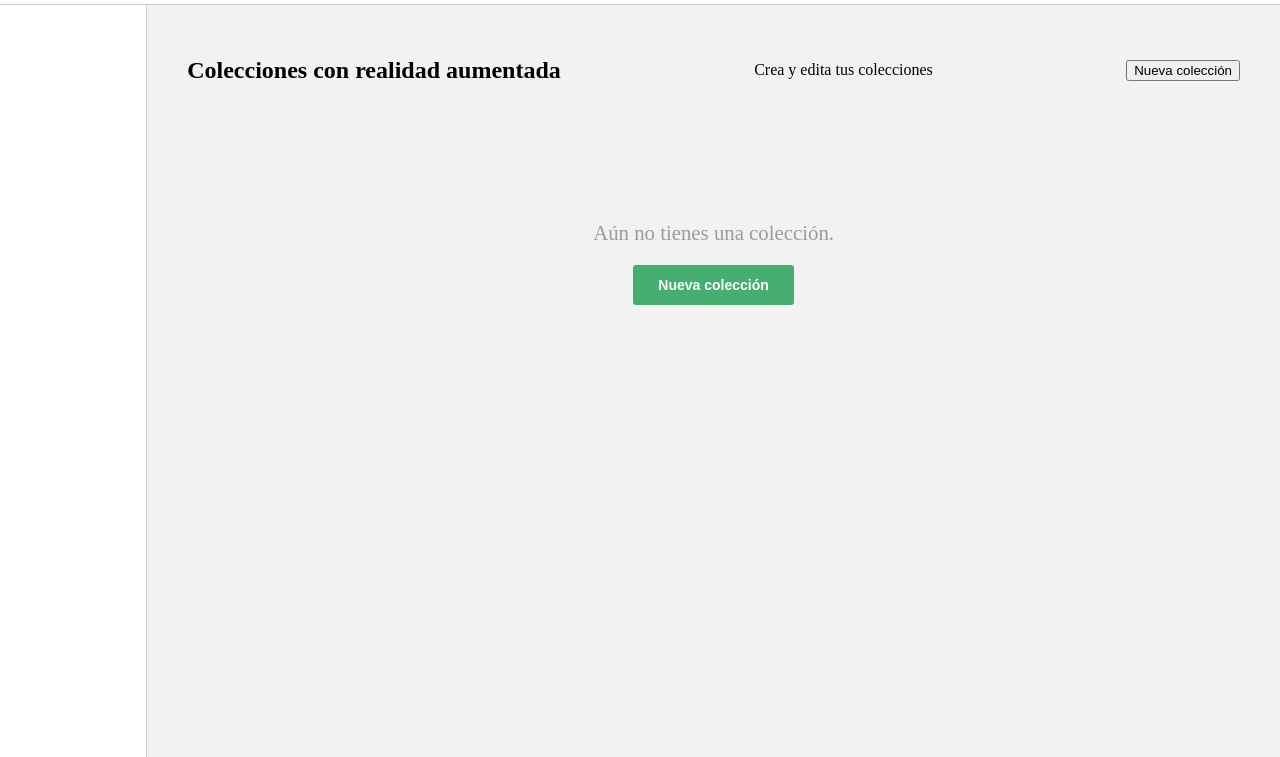
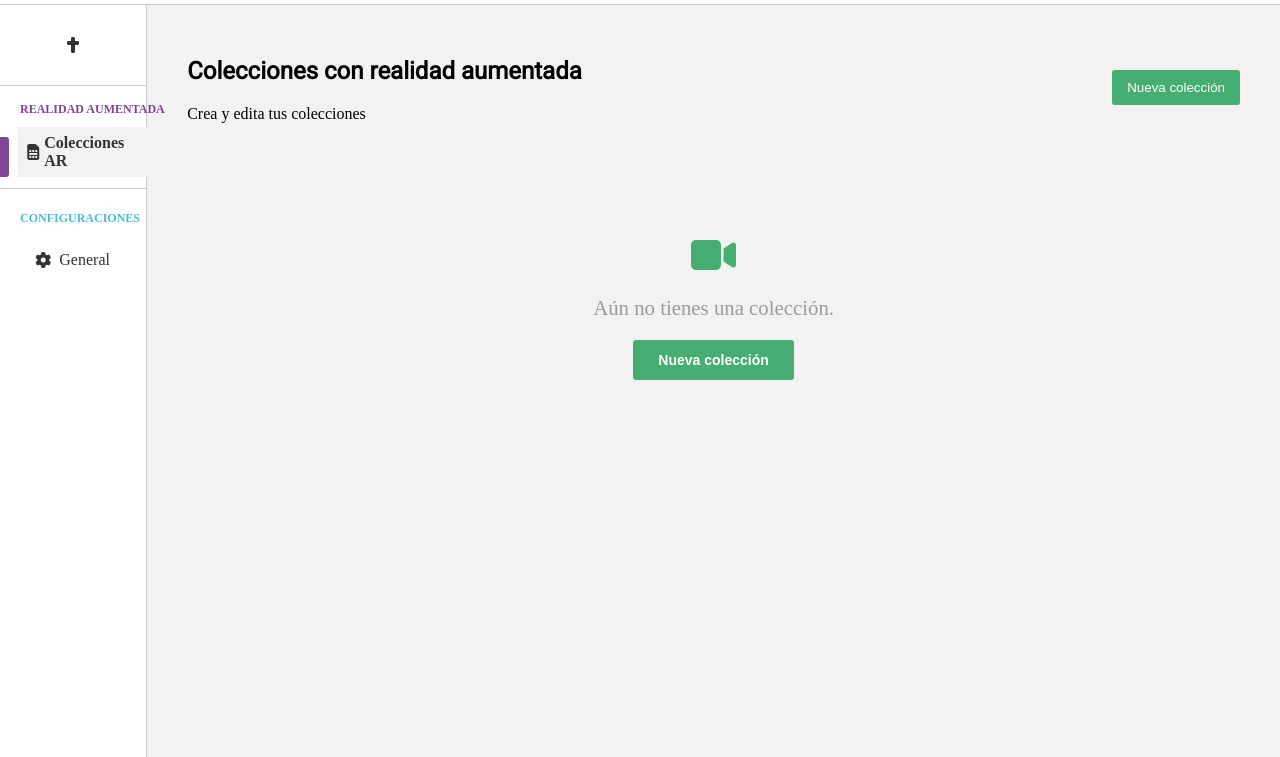
Before and after one commit to Kanon98/alboom, a plain HTML site: page index.html in a window 1280 px wide. Shown: the part 43-800 px from the top of the page. Drawn offline with Linux system fonts and the light colour scheme.

Commit message:
Add files via upload

```diff
--- a/index.html
+++ b/index.html
@@ -5,6 +5,7 @@
   <meta name="viewport" content="width=device-width, initial-scale=1.0">
   <meta http-equiv="X-UA-Compatible" content="ie=edge">
   <link rel="stylesheet" href="css/styles.min.css">
+  <link rel="stylesheet" href="css/fontello.css">
   <title>Document</title>
   <script src="https://kit.fontawesome.com/2fe60e76a8.js" crossorigin="anonymous"></script>
 </head>
@@ -15,47 +16,91 @@
   </header>
   <main>
     <menu id="menu">
+      <div class="list">
+        <div class="logo">
+          <i class="fa-solid fa-cross"></i>
+        </div>
 
+
+
+
+
+
+
+        <input type="radio" name="radio" checked id="radio-1">
+
+        <div class="my-dashboard">
+          <h4>REALIDAD AUMENTADA</h4>
+          <label for="radio-1" class="subtitle-dashboard">
+            <i id="icon-dashboard" class="fa-solid fa-sim-card"></i>
+            <p>Colecciones AR</p>
+          </label>
+        </div>
+
+        <input type="radio" name="radio"  id="radio-2">
+
+
+        <div class="my-setting">
+          <h4>CONFIGURACIONES</h4>
+          <label for="radio-2" class="subtitle-setting">
+            <i id="icon-setting" class="fa-solid fa-gear"></i>
+            <p>General</p>
+          </label>
+        </div>
+
+
+      </div>
     </menu>
+
+
+
     <section id="dashboard">
+      <div class="message-main">
+        <div class="text-collection">
+          <h2>Colecciones con realidad aumentada</h2>
+          <p>Crea y edita tus colecciones</p>
+        </div>
+        <div class="button-container">
+          <button class="button">Nueva colección</button>
+        </div>
 
-      <div class="message-main">
-        <h2>Colecciones con realidad aumentada</h2>
-        <p>Crea y edita tus colecciones</p>
-        <button>Nueva colección</button>
       </div>
 
       <div class="message-collection">
-        <p>Aún no tienes una colección.</p>
+          <i class="fa-solid fa-video"></i>
+          <p>Aún no tienes una colección.</p>
         <button id="add-colecction">Nueva colección</button>
       </div>
 
       <form id="new-collection" enctype="multipart/form-data">
-
         <div class="header-new-colection">
+          <h2>Colecciones AR <span class="span-icon">&#62;</span> <span class="span-text">Nueva colección</span> </h2>
+          <button class="terminar" type="submit">Terminar</button>
           <label class="label-title" for="title">Título de la colección</label>
           <input id="title" type="text">
         </div>
 
         <div class="drop-zone">
-          <h3>Nueva Experiencia de AR</h3>
+          <p>Nueva Experiencia de AR</p>
 
           <div id="drop-image">
             <i class="far fa-image"></i>
             <input type="file" id="input-image">
             <p>Haga clic <br> o<br> arrastre la imagen aquí</p>
 
-            <img id="thumb-image"alt="">
 
             <div class="loadbar-image">
               <div class="circular-progress-image">
               <p class="percentage-image"></p>
               </div>
             </div>
+
+            <img id="thumb-image"alt="">
+
           </div>
 
           <div class="arrow">
-            <i class="fa-solid fa-arrow-down"></i>
+            <i class="icon-arrow"></i>
           </div>
 
 
@@ -64,7 +109,6 @@
             <input type="file" id="input-video">
             <p>Haga clic <br>o<br> arrastre el vídeo aquí</p>
 
-            <video id="thumb-video" type="video/mp4">
 
             <div class="loadbar-video">
               <div class="circular-progress-video">
@@ -72,7 +116,7 @@
               </div>
             </div>
 
-
+            <video id="thumb-video" type="video/mp4">
 
         </div>
 
```
